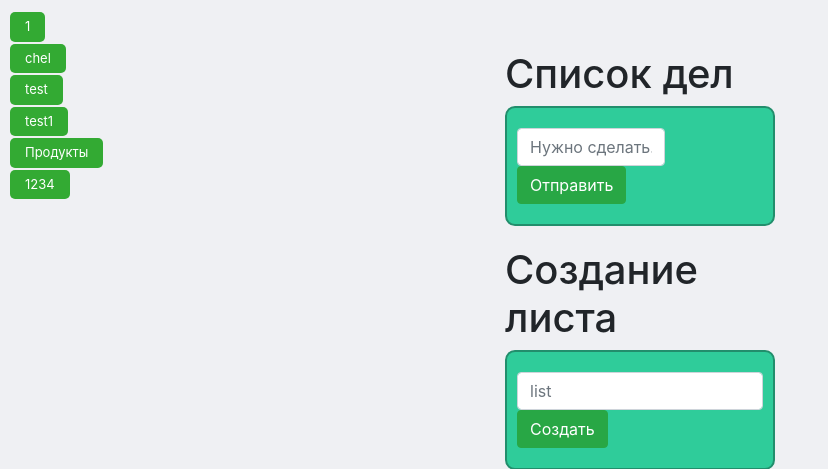
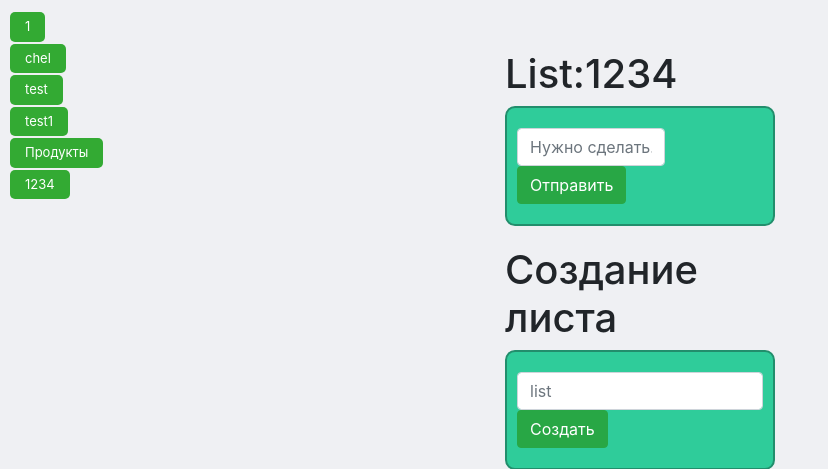
Before and after one commit to Tosking/TODO_together, a PHP site: page /index.php?list=6 in a window 1280 px wide. Shown: the top 469 px of the page, without its empty margins (0-828 px from the left). Run offline with PHP 8.4, Linux system fonts and the light colour scheme; data comes from the database, SQL or seed files in the repository.

Commit message:
added list name

```diff
--- a/site/index.php
+++ b/site/index.php
@@ -17,7 +17,9 @@
       echo '<ul>';
       $list = $_GET['list'];
       $query = $pdo->query('SELECT * FROM `items` WHERE `list` ='.$list.'');
-      echo '<h1>Список дел</h1>
+      $listrow = $pdo->query('SELECT * FROM `list` WHERE `id` ='.$list.'');
+      $name = $listrow->fetch(PDO::FETCH_OBJ);
+      echo '<h1>List:'.$name->name.'</h1>
     <form action="/add.php?list='.$list.'" method="post" class="input">
       <input type="text" name="task" id="task" placeholder="Нужно сделать.." class="form-control" autocomplete="off">
       <button type="submit" name="sendTask" class="btn btn-success">Отправить</button>
```
Also changed, not shown: 1 other file.
